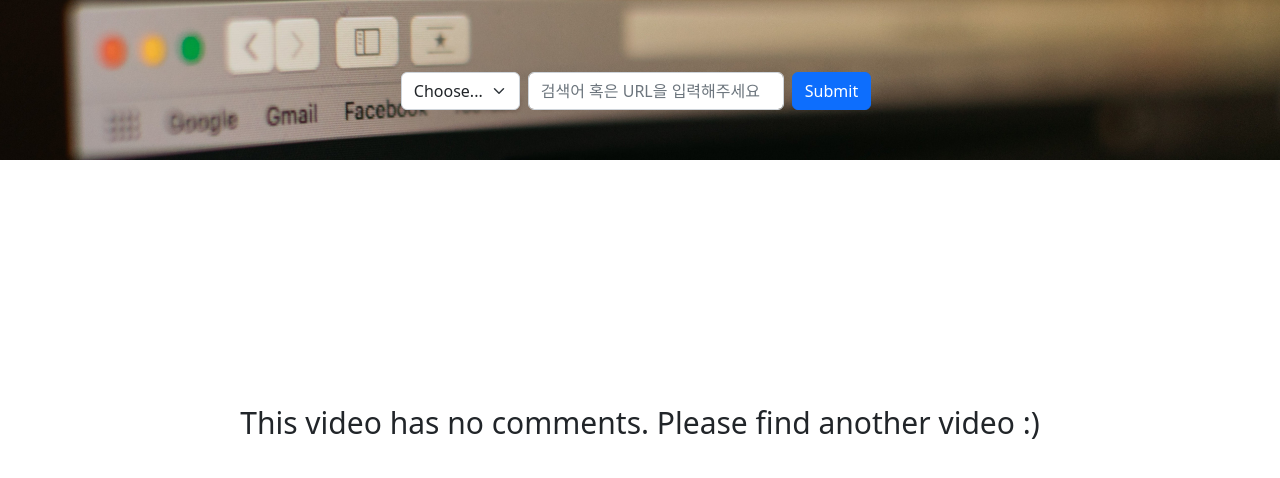
After one commit to Qad00/OSP_Final_Pro, a Flask app: template templates/error_page.html in a window 1280 px wide. The commit adds this page. Shown: the top 478 px of the page. Run offline with Flask 2, Linux system fonts and the light colour scheme; the template is opened without the code that fills it, so the values that code supplies are empty; parts of the project's set-up code (start-up, migrations or seed data) failed here and were passed over.

Commit message:
error_page update

```diff
--- /dev/null
+++ b/static/assets/error_page.css
@@ -0,0 +1,69 @@
+body{
+	margin-bottom: 10vh;
+}
+.fixed-container{
+	/* position: fixed; */
+	display: flex;
+	justify-content: center;
+	width: 100%;
+	height: 20vh;
+	padding-top: 10vh;
+}
+
+
+.fixed-container{
+	position: fixed;
+	display: flex;
+	justify-content: center;
+	width: 100%;
+	height: 20vh;
+	background-image: url('../images/youtube_background_2.jpg');
+	background-size : cover;
+	padding-top: 9vh;
+	/* opacity: 0.9; */
+  }
+
+
+  .top-container{
+	position: fixed;
+	display: flex;
+	justify-content: center;
+	align-items: center;
+	flex-direction: column;
+  }
+
+
+.top-container{
+	/* position: fixed; */
+}
+
+.col-auto {
+	padding-left: 0;
+}
+
+.youtube-video{
+	margin-left: 20vw;
+}
+
+.word-cloud {
+	width: 30vw;
+	height: 50vh;
+}
+
+.form-control{
+	width: 20vw;
+}
+
+.middle-container {
+	display: flex;
+	justify-content: center;
+	align-items: center;
+	flex-direction: column;
+	/* padding-top: 25vh; */
+}
+
+.error-message{
+    position:absolute;
+    top: 50%;
+    font-size: 30px;
+}
--- /dev/null
+++ b/templates/error_page.html
@@ -0,0 +1,45 @@
+<!DOCTYPE html>
+<html lang="en">
+<head>
+    <meta charset="UTF-8">
+    <link href="https://cdn.jsdelivr.net/npm/bootstrap@5.2.0-beta1/dist/css/bootstrap.min.css" rel="stylesheet" integrity="sha384-0evHe/X+R7YkIZDRvuzKMRqM+OrBnVFBL6DOitfPri4tjfHxaWutUpFmBp4vmVor" crossorigin="anonymous">
+    <script src="https://cdn.jsdelivr.net/npm/bootstrap@5.2.0-beta1/dist/js/bootstrap.bundle.min.js" integrity="sha384-pprn3073KE6tl6bjs2QrFaJGz5/SUsLqktiwsUTF55Jfv3qYSDhgCecCxMW52nD2" crossorigin="anonymous"></script>
+    <link href="../static/assets/error_page.css" rel="stylesheet">
+    <title>Error page</title>
+</head>
+<body>
+    <!-- <form method="POST" action="/result_page">
+        Url <input name="url" type="text">
+		<button type="submit"> word frequency </button>
+    </form>  -->
+    <div class="fixed-container" style="z-index:2">
+      <div class="top-container">
+        <form class="row gy-2 gx-3 align-items-center" action="/search_word_page">
+
+          <div class="col-auto">
+              <label class="visually-hidden" for="autoSizingSelect">Preference</label>
+              <select class="form-select" id="autoSizingSelect">
+                <option selected>Choose...</option>
+                <option value="1">Words</option>
+                <option value="2">Url</option>
+              </select>
+          </div>
+          <div class="col-auto">
+            <label class="visually-hidden" for="autoSizingInput">Name</label>
+            <input type="text" class="form-control" name="word_in_searching_field" id="autoSizingInput" placeholder="검색어 혹은 URL을 입력해주세요">
+          </div>
+          <div class="col-auto">
+            <button type="submit" class="btn btn-primary">Submit</button>
+          </div>
+        </form>
+      </div>
+    </div>
+
+
+
+    <div class="middle-container" style="z-index:1">
+     <div class="error-message">This video has no comments. Please find another video :)</div>
+    </div>
+
+</body>
+</html>
--- a/templates/result_page.html
+++ b/templates/result_page.html
@@ -39,7 +39,6 @@
 
 
     <div class="middle-container" style="z-index:1">
-      <div>{{}}</div>
       <div class="video-wc">
 
         <iframe class="youtube-video" width="600" height="400" src="https://www.youtube.com/embed/{{video_id}}" title="YouTube video player" frameborder="0" allow="accelerometer; autoplay; clipboard-write; encrypted-media; gyroscope; picture-in-picture" allowfullscreen></iframe>
```
Also changed, not shown: 1 other file.
